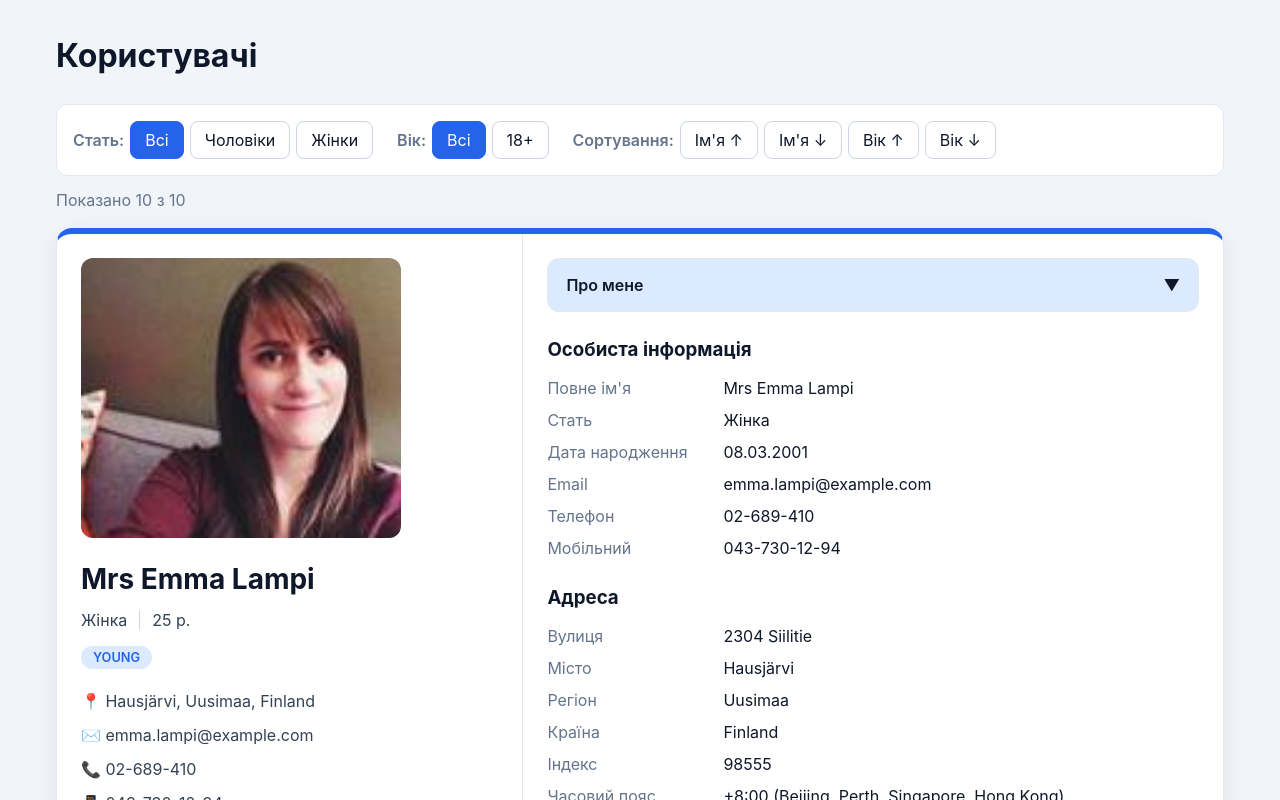
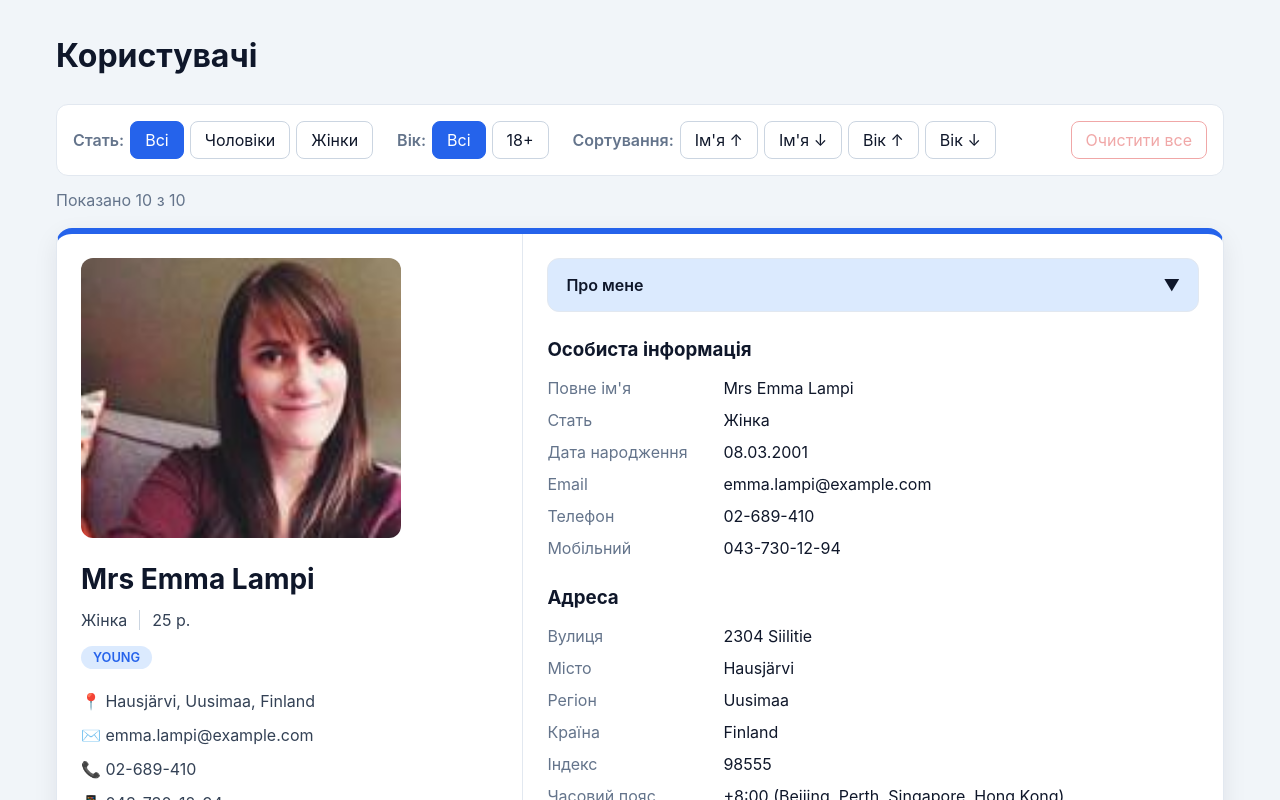
Before and after one commit to oldiix/vue.js-lab-03, a Vue app: page / in a window 1280 px wide. Shown: the top 800 px of the page. Built offline with nearby package versions, Linux system fonts and the light colour scheme.

Commit message:
feat(users): add reset all filters button

```diff
--- a/src/components/Users.vue
+++ b/src/components/Users.vue
@@ -58,8 +58,18 @@ const visibleUsers = computed(() => {
   }
 })
 
+const isDefaultState = computed(
+  () => genderFilter.value === 'all' && ageFilter.value === 'all' && sortOption.value === 'none',
+)
+
 function compareByName(a: User, b: User): number {
   return `${a.name.first} ${a.name.last}`.localeCompare(`${b.name.first} ${b.name.last}`)
+}
+
+function resetAll(): void {
+  genderFilter.value = 'all'
+  ageFilter.value = 'all'
+  sortOption.value = 'none'
 }
 </script>
 
@@ -107,6 +117,15 @@ function compareByName(a: User, b: User): number {
           {{ option.label }}
         </button>
       </div>
+
+      <button
+        class="users__button users__button--reset"
+        type="button"
+        :disabled="isDefaultState"
+        @click="resetAll"
+      >
+        Очистити все
+      </button>
     </div>
 
     <p class="users__counter">
@@ -183,6 +202,17 @@ function compareByName(a: User, b: User): number {
   color: #fff;
 }
 
+.users__button--reset {
+  margin-left: auto;
+  border-color: #dc2626;
+  color: #dc2626;
+}
+
+.users__button:disabled {
+  opacity: 0.4;
+  cursor: not-allowed;
+}
+
 .users__counter {
   margin: 0 0 16px;
   color: #64748b;
```
